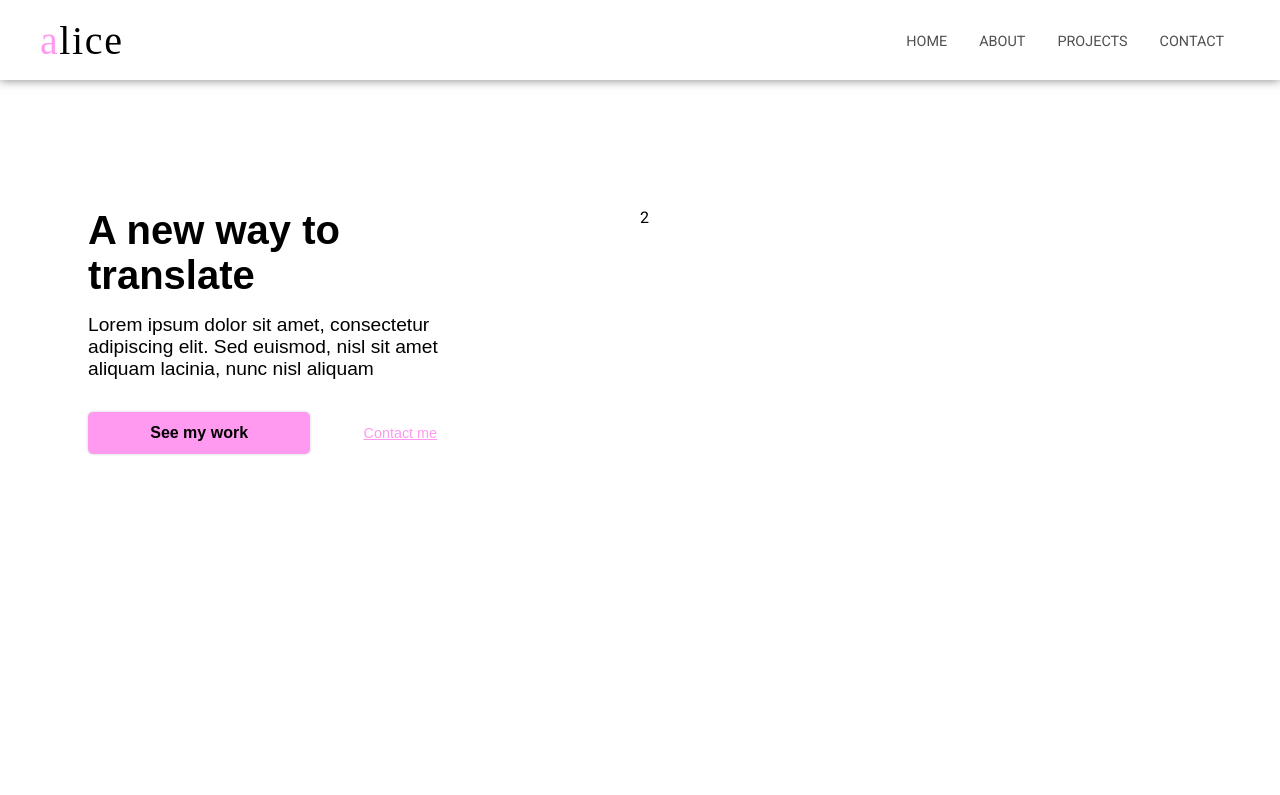
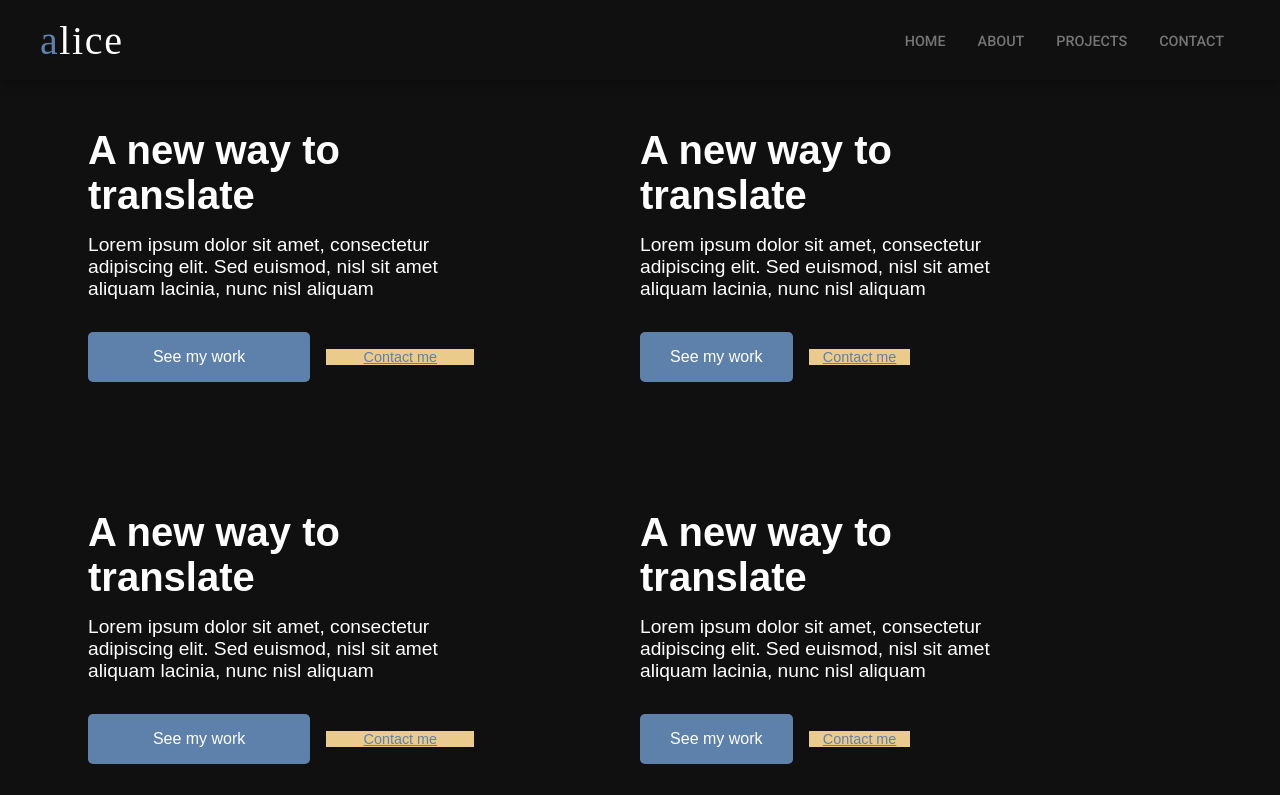
Before and after one commit to mart1d4/alice-portfolio, a Next.js app: page / in a window 1280 px wide. Shown: the top 795 px of the page. Built offline with nearby package versions, Linux system fonts and the light colour scheme; a web font is replaced by a local one.

Commit message:
Fixes buggy header nav

```diff
--- a/src/components/Content/Content.jsx
+++ b/src/components/Content/Content.jsx
@@ -1,5 +1,16 @@
 import styles from './Content.module.css';
 import { Hero } from './ContentSections';
+import { motion } from 'framer-motion';
+
+const contentSections = [
+    <Hero />,
+    <Hero />,
+    <Hero />,
+    <Hero />,
+    <Hero />,
+    <Hero />,
+    <Hero />,
+];
 
 const Content = () => {
     return (
@@ -9,7 +20,25 @@ const Content = () => {
             <main
                 className={styles.main}
             >
-                <Hero />
+                {contentSections.map((section) => (
+                    <motion.section
+                        className={styles.section}
+                        whileInView={{
+                            opacity: 1,
+                            x: 0,
+                            transition: {
+                                duration: 0.5,
+                            },
+                        }}
+                        initial={{
+                            opacity: 0,
+                            x: 200,
+                        }}
+                        viewport={{ once: true }}
+                    >
+                        {section}
+                    </motion.section>
+                ))}
             </main>
         </div>
     );
--- a/src/components/Content/Content.module.css
+++ b/src/components/Content/Content.module.css
@@ -10,3 +10,9 @@
     height: 100%;
     margin: 0 auto;
 }
+
+.section {
+    width: 100%;
+    padding: 8rem 3rem 0 3rem;
+    display: flex;
+}
--- a/src/components/Content/ContentSections/Hero/Hero.jsx
+++ b/src/components/Content/ContentSections/Hero/Hero.jsx
@@ -3,9 +3,7 @@ import { motion } from 'framer-motion';
 
 export const Hero = () => {
     return (
-        <section
-            className={styles.container}
-        >
+        <>
             <div
                 className={styles.hero}
             >
@@ -25,7 +23,7 @@ export const Hero = () => {
                     className={styles.hero__buttons}
                 >
                     <motion.button
-                        whileHover={{ scale: 1.005, boxShadow: '0 0 10px rgba(0, 0, 0, 0.2)', transition: { duration: 0.3 } }}
+                        whileHover={{ boxShadow: '0 0 10px rgba(0, 0, 0, 0.2)', transition: { duration: 0.15 } }}
                         whileTap={{ scale: 0.995 }}
                     >
                         See my work
@@ -40,8 +38,33 @@ export const Hero = () => {
             <div
                 className={styles.hero}
             >
-                2
+                <div
+                    className={styles.hero__content}
+                >
+                    <h2>
+                        A new way to translate
+                    </h2>
+                    <p>
+                        Lorem ipsum dolor sit amet, consectetur adipiscing elit. Sed
+                        euismod, nisl sit amet aliquam lacinia, nunc nisl aliquam
+                    </p>
+
+                    <div
+                        className={styles.hero__buttons}
+                    >
+                        <motion.button
+                            whileHover={{ boxShadow: '0 0 10px rgba(0, 0, 0, 0.2)', transition: { duration: 0.15 } }}
+                            whileTap={{ scale: 0.995 }}
+                        >
+                            See my work
+                        </motion.button>
+
+                        <motion.button>
+                            Contact me
+                        </motion.button>
+                    </div>
+                </div>
             </div>
-        </section>
+        </>
     );
 }
--- a/src/components/Content/ContentSections/Hero/Hero.module.css
+++ b/src/components/Content/ContentSections/Hero/Hero.module.css
@@ -1,9 +1,3 @@
-.container {
-    width: 100%;
-    padding: 8rem 3rem 0 3rem;
-    display: flex;
-}
-
 .hero {
     width: 50%;
     display: flex;
@@ -41,16 +35,15 @@
 
 .hero__buttons button:first-child {
     width: 60%;
-    padding: 12px 0;
+    padding: 16px 0;
     background-color: var(--accent-primary);
     color: var(--foreground-primary);
     border: none;
     border-radius: 5px;
     font-size: 1rem;
-    font-weight: 700;
+    font-weight: 500;
     margin-right: 1rem;
     cursor: pointer;
-    box-shadow: 0 0 3px rgba(0, 0, 0, 0.2);
 }
 
 .hero__buttons button:last-child {
@@ -63,3 +56,21 @@
     cursor: pointer;
     text-decoration: underline;
 }
+
+.underline {
+    position: absolute;
+    bottom: -1px;
+    left: 0;
+    right: 0;
+    height: 1px;
+    background: blue;
+}
+
+.li {
+    position: relative;
+    display: inline-block;
+    margin: 0 1rem;
+    font-size: 1.2rem;
+    font-weight: 500;
+    cursor: pointer;
+}
--- a/src/components/Header/Header.jsx
+++ b/src/components/Header/Header.jsx
@@ -1,5 +1,5 @@
 import styles from './Header.module.css';
-import { motion } from 'framer-motion';
+import { motion, AnimatePresence } from 'framer-motion';
 import { useState } from 'react';
 import Link from 'next/link';
 
@@ -34,39 +34,58 @@ const Header = () => {
             >
                 <h1
                     className={styles.title}
+                    onClick={() => window.location.reload()}
                 >
-                    <Link
-                        href='/'
-                        scroll={true}
-                    >
-                        <span className={styles.a}>a</span>lice
-                    </Link>
+                    <span className={styles.a}>a</span>lice
                 </h1>
 
                 <nav>
                     <ul
-                        className={styles.ul}
+                        className={styles.navList}
                         onMouseLeave={() => setActiveLink(null)}
                     >
-                        {navEntries.map((entry, index) => (
+                        {navEntries.map((entry) => (
                             <li
-                                key={index}
+                                key={entry}
                                 onMouseEnter={() => setActiveLink(entry)}
                             >
-                                <Link
+                                <a
                                     href={entry.link}
-                                    scroll={true}
-                                    className={entry === activeLink ? styles.active : styles.link}
+                                    className={styles.navLink}
+                                    style={{
+                                        color: entry === activeLink
+                                            ? 'var(--foreground-secondary)'
+                                            : 'var(--foreground-tertiary)',
+                                    }}
                                 >
                                     {entry.title}
-                                    {entry === activeLink ? (
-                                        <motion.div
-                                            layoutId={styles.background}
-                                            className={styles.background}
-                                            transition={{ duration: 0.15, type: 'spring', stiffness: 300, damping: 150000 }}
-                                        />
-                                    ) : null}
-                                </Link>
+
+                                    <AnimatePresence>
+                                        {
+                                            entry === activeLink && (
+                                                <motion.div
+                                                    className={styles.navLinkBackground}
+                                                    layoutId={styles.navLinkBackground}
+                                                    initial={{
+                                                        opacity: 0.5,
+                                                        transform: 'scale(0.9)',
+                                                    }}
+                                                    animate={{
+                                                        opacity: 1,
+                                                        transform: 'scale(1)',
+                                                    }}
+                                                    exit={{
+                                                        opacity: 0.5,
+                                                        transform: 'scale(0.9)',
+                                                    }}
+                                                    transition={{
+                                                        duration: 0.15,
+                                                    }}
+                                                />
+                                            )
+                                        }
+                                    </AnimatePresence>
+                                </a>
                             </li>
                         ))}
                     </ul>
--- a/src/components/Header/Header.module.css
+++ b/src/components/Header/Header.module.css
@@ -1,8 +1,11 @@
 .wrapper {
     width: 100%;
     height: 80px;
+    background: var(--background-primary);
     box-shadow: 0 0 10px rgba(0, 0, 0, 0.5);
     padding: 0 1rem;
+    margin-bottom: 5rem;
+    position: fixed;
 }
 
 .header {
@@ -20,34 +23,30 @@
     letter-spacing: 0.1rem;
     color: var(--text-primary);
     font-family: 'Antic Slab', serif;
-}
-
-.title a {
-    text-decoration: none;
-    color: inherit;
+    cursor: default;
     user-select: none;
 }
 
-.title .a {
+.title > span {
+    font-weight: 500;
     color: var(--accent-primary);
 }
 
-.ul {
+.navList {
     display: flex;
     justify-content: center;
     align-items: center;
     list-style: none;
 }
 
-.link,
-.active {
+.navLink {
     position: relative;
     text-decoration: none;
     font-size: 0.9rem;
     padding: 0.5rem 1rem;
     border-radius: 5px;
     color: #505050;
-    z-index: 1;
+    z-index: 10;
     transition: all 0.15s ease-out;
     text-transform: uppercase;
     font-weight: 500;
@@ -55,18 +54,13 @@
     user-select: none;
 }
 
-.active {
-    color: #000000;
-}
-
-.background {
+.navLinkBackground {
     position: absolute;
-    top: 0;
+    bottom: 0;
     left: 0;
+    height: 100%;
     width: 100%;
-    height: 100%;
-    background-color: var(--background-secondary);
     border-radius: 5px;
-    transition: all 0.3s ease;
+    background: var(--background-tertiary);
     z-index: -1;
 }
--- a/src/styles/global.css
+++ b/src/styles/global.css
@@ -1,16 +1,19 @@
-@import url('https://fonts.googleapis.com/css2?family=Roboto:wght@100;300;400&display=swap');
+@import url('https://fonts.googleapis.com/css2?family=Roboto:wght@100;200;300;400;500;600;700;800;900&display=swap');
 @import url('https://fonts.googleapis.com/css2?family=Antic+Slab&display=swap');
 
 :root {
-    --background-primary: #ffffff;
-    --background-secondary: #dedede;
-    --foreground-primary: #000000;
-    --foreground-secondary: #151515;
-    --accent-primary: #ff9af0;
+    --background-primary: #101010;
+    --background-secondary: #151515;
+    --background-tertiary: #202020;
+    --foreground-primary: #ffffff;
+    --foreground-secondary: #cccccc;
+    --foreground-tertiary: #757575;
+    --accent-primary: #5e81ac;
+    --accent-secondary: #ebcb8b;
 }
 
 ::selection {
-    background-color: #ffe0fb;
+    background-color: var(--accent-primary);
     color: var(--foreground-primary);
 }
 
@@ -32,3 +35,7 @@ body,
     font-size: 16px;
     font-family: 'Roboto', sans-serif;
 }
+
+button {
+    user-select: none;
+}
```
